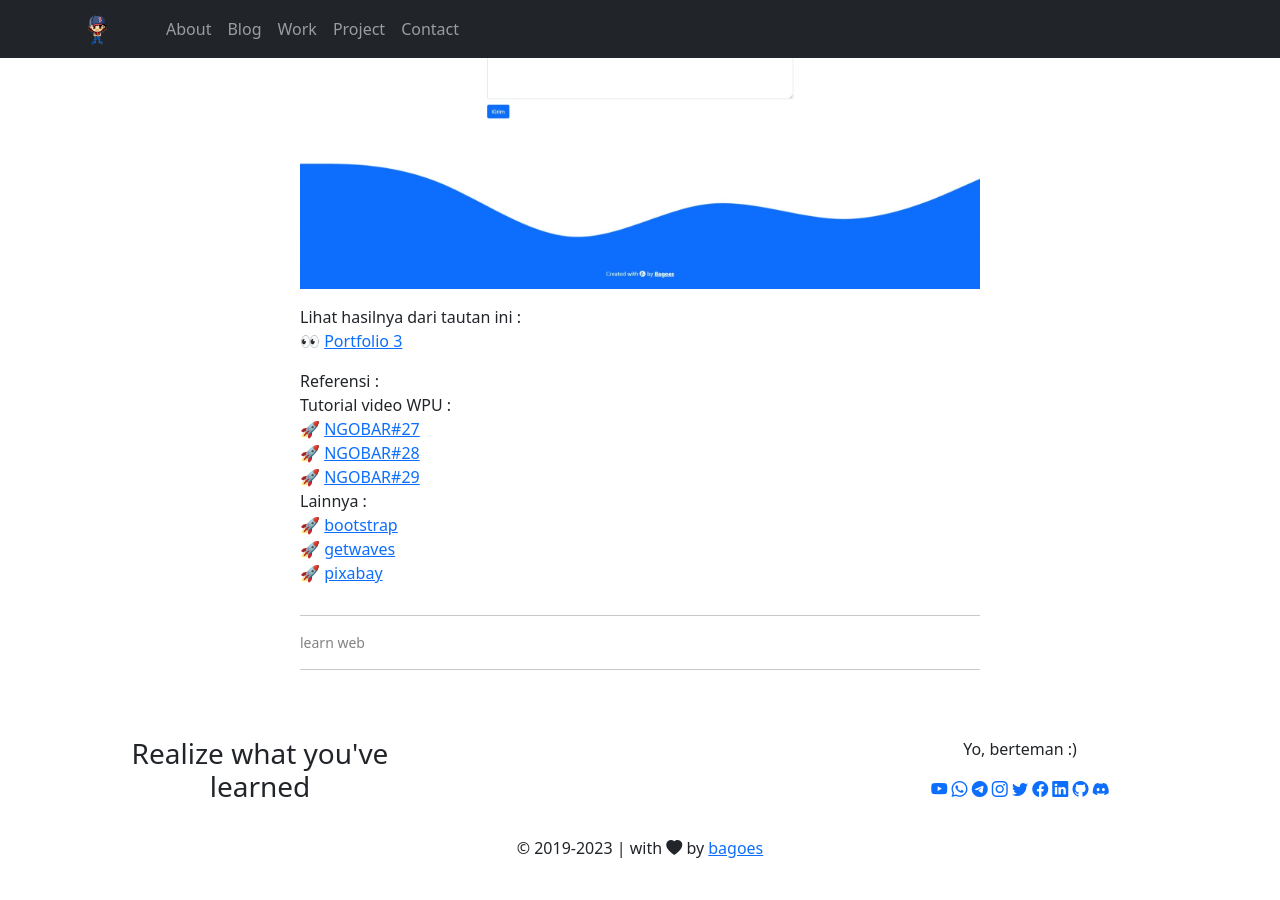
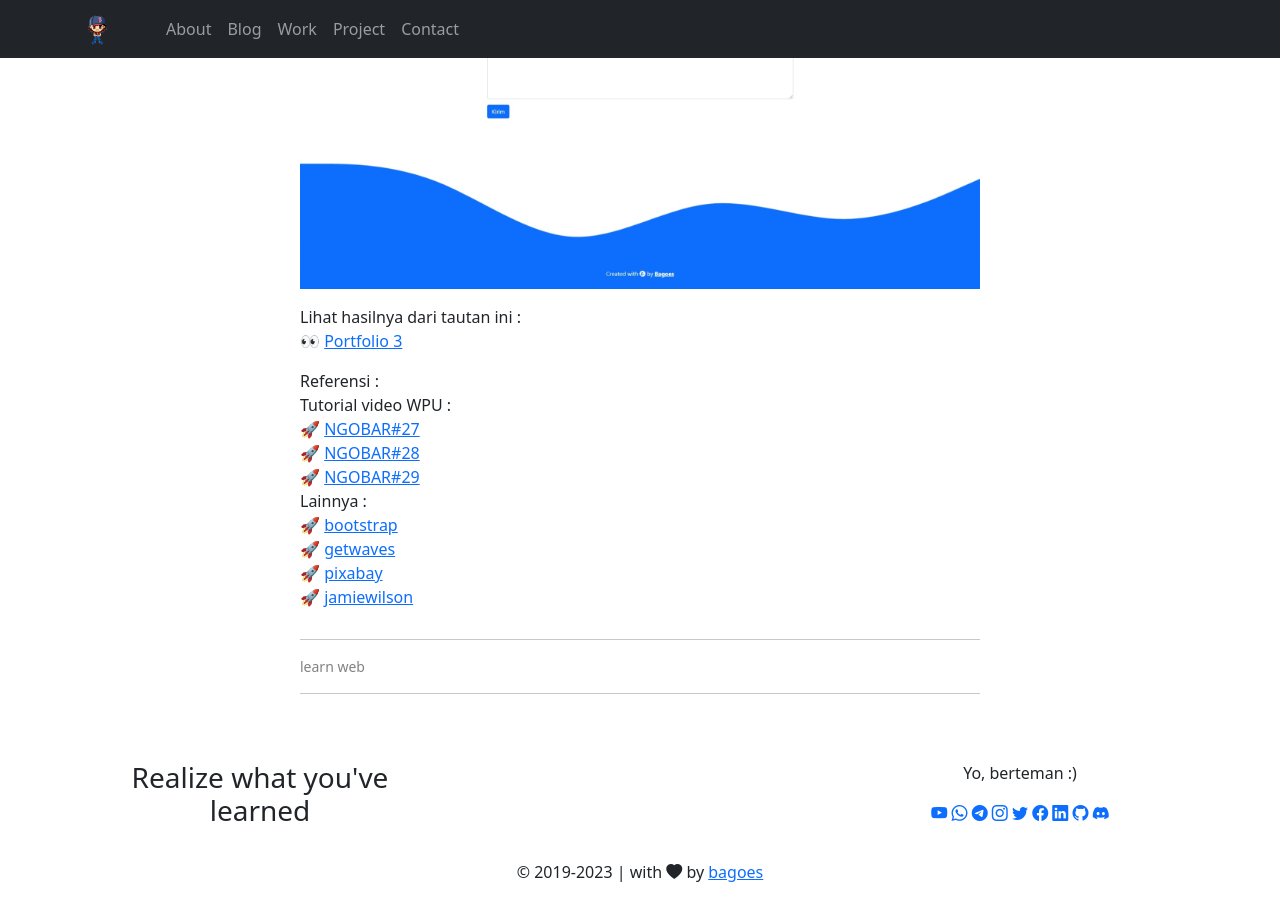
Before and after one commit to bagoes/bagoes.github.io, a Jekyll site: the page built from _posts/2022-12-27-halaman-web-portfolio-3.md, in a window 1280 px wide and 900 px high, scrolled down 1566 px. Built offline with Jekyll 4.4.1, drawn with Linux system fonts in a browser that asks for light colours; comment, search, counter and statistics services are not loaded; before the commit the page ends 2442 px from its top, so only the background shows below that.

Commit message:
menambah link jamiewilson

```diff
--- a/_posts/2022-12-27-halaman-web-portfolio-3.md
+++ b/_posts/2022-12-27-halaman-web-portfolio-3.md
@@ -25,3 +25,4 @@ Lainnya :
 🚀 [bootstrap](https://getbootstrap.com/ "Bootstrap"){:target="_blank"}
 🚀 [getwaves](https://getwaves.io/ "Getwaves"){:target="_blank"}
 🚀 [pixabay](https://pixabay.com  "Pixabay"){:target="_blank"}
+🚀 [jamiewilson](https://github.com/jamiewilson/form-to-google-sheets "jamiewilson"){:target="_blank"}
```
